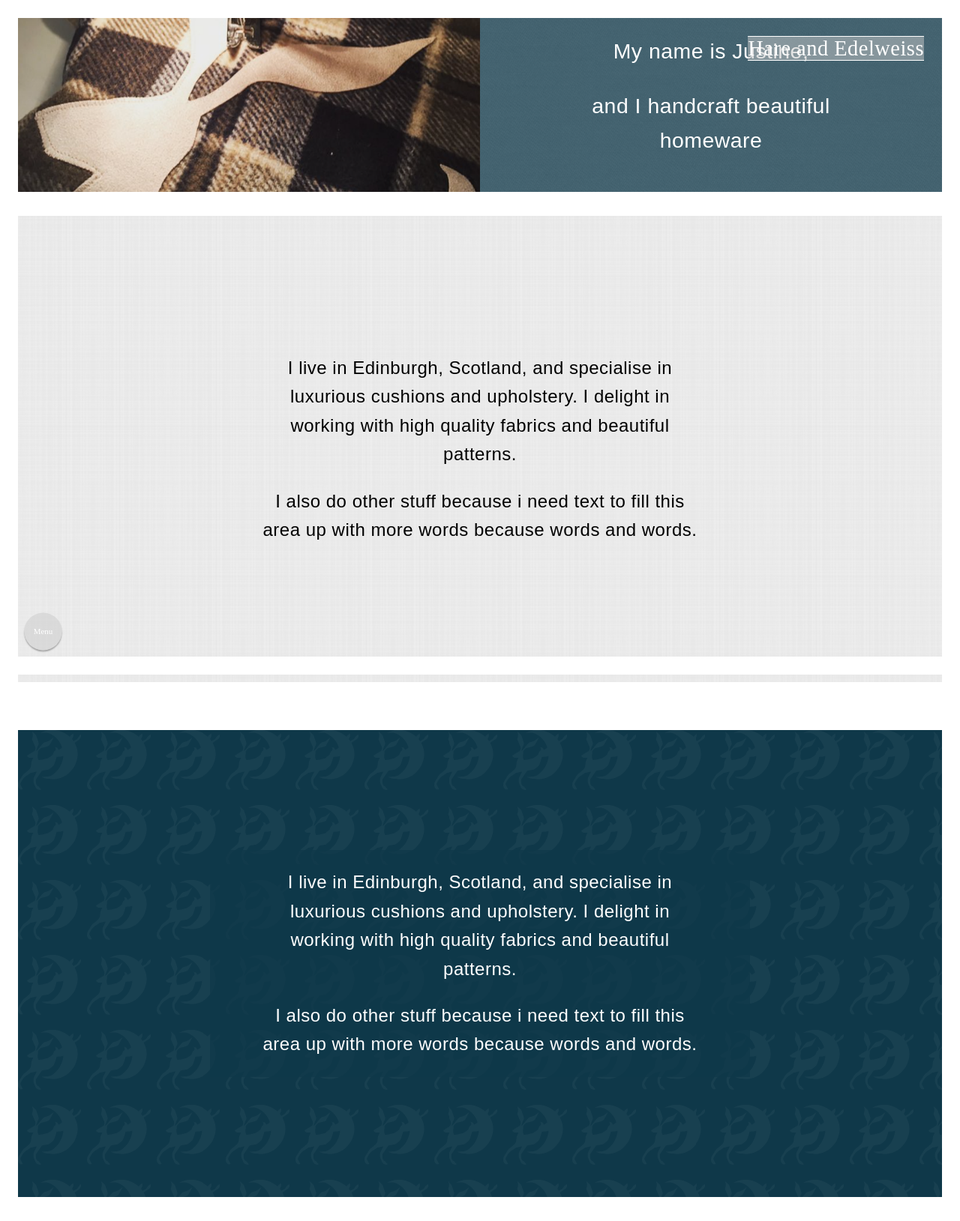
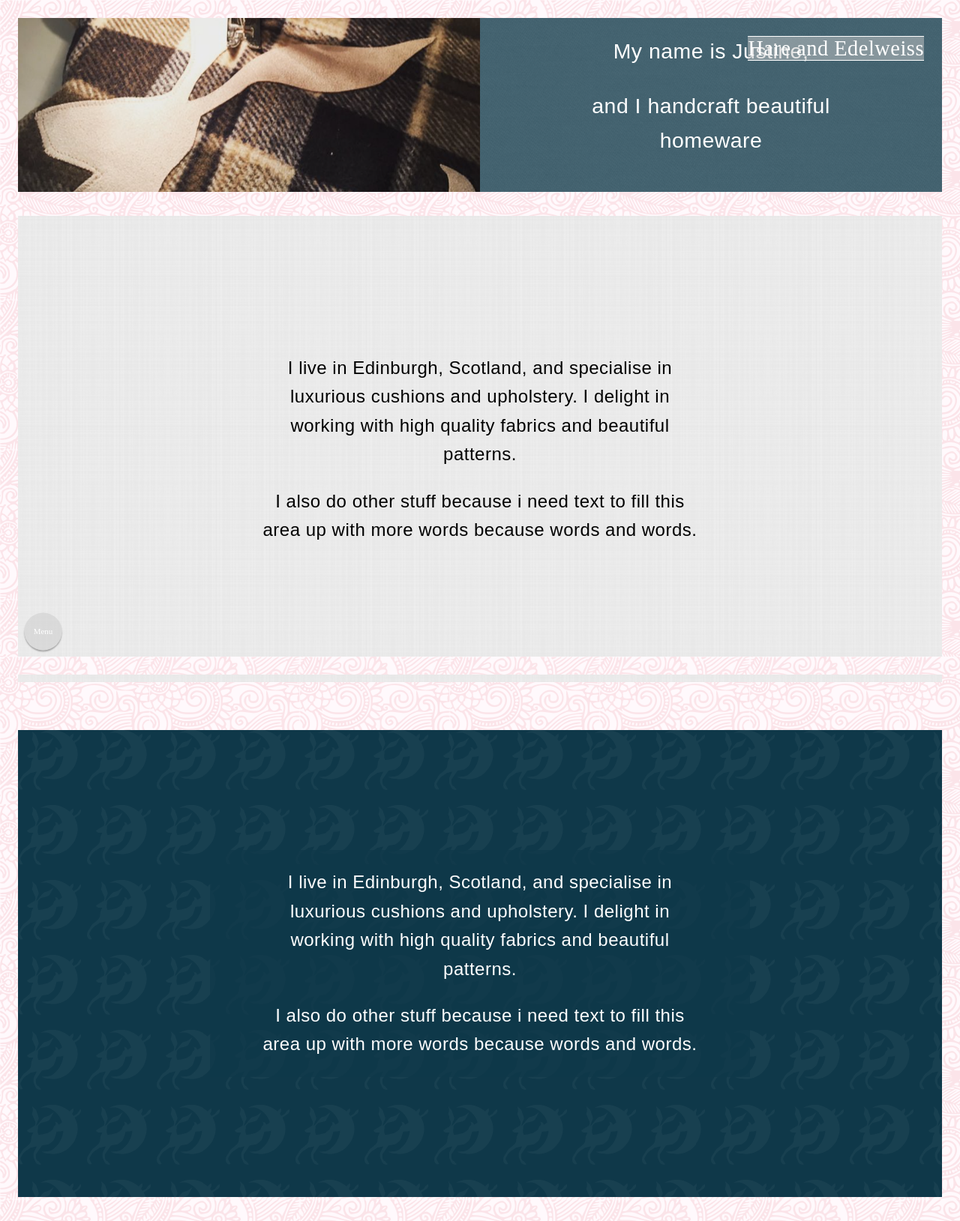
Before and after one commit to humont/hae, a Jekyll site: the page built from index.html, in a window 1280 px wide. Shown: the whole page at 75% size. Built offline with Jekyll 4.4.1, drawn with Linux system fonts in a browser that asks for light colours.

Commit message:
modifying borders

```diff
--- a/_includes/head.html
+++ b/_includes/head.html
@@ -1,5 +1,5 @@
 <!-- Head -->
-<html class="">
+<html class="overlay_symphony">
   <head>
 
     <meta name="viewport" content="width=device-width, initial-scale=1.0">
--- a/_sass/03.elements/_elements.scss
+++ b/_sass/03.elements/_elements.scss
@@ -19,7 +19,7 @@
 body:before, body:after {
     content: "";
     position: fixed;
-    background: #ffffff;
+    background: url(/assets/patterns/symphony.png) repeat;
     left: 0;
     right: 0;
     height: 1.5em;
@@ -35,6 +35,7 @@
     z-index: 800;
     border-left: 1.5em solid #ffffff;
     border-right: 1.5em solid #ffffff;
+    border-image: url(/assets/patterns/symphony.png);
 }
 
 a {
--- a/_sass/05.modules/_background-img.scss
+++ b/_sass/05.modules/_background-img.scss
@@ -38,15 +38,19 @@
 
 .overlay{
 
+  &_symphony {
+    background: url(/assets/patterns/symphony.png);
+  }
+
   &_ham {
-    background: url(/assets/hareandmoon.svg) repeat;
+    background: url(/assets/patterns/hareandmoon.svg) repeat;
   }
 
   &_fabric {
-    background: url(/assets/fabric_plaid.png) repeat;
+    background: url(/assets/patterns/fabric_plaid.png) repeat;
   }
 
   &_fabric_blue {
-    background: linear-gradient(rgba($color-secondary-1-0, 0.75), rgba($color-secondary-1-0, 0.75)), url(/assets/45degreee_fabric.png);
+    background: linear-gradient(rgba($color-secondary-1-0, 0.75), rgba($color-secondary-1-0, 0.75)), url(/assets/patterns/45degreee_fabric.png);
   }
 }
```
Also changed, not shown: assets/patterns/45degreee_fabric.png (renamed from assets/45degreee_fabric.png), assets/patterns/fabric_plaid.png (renamed from assets/fabric_plaid.png), assets/patterns/hareandmoon.svg (renamed from assets/hareandmoon.svg), assets/patterns/symphony.png (added).
